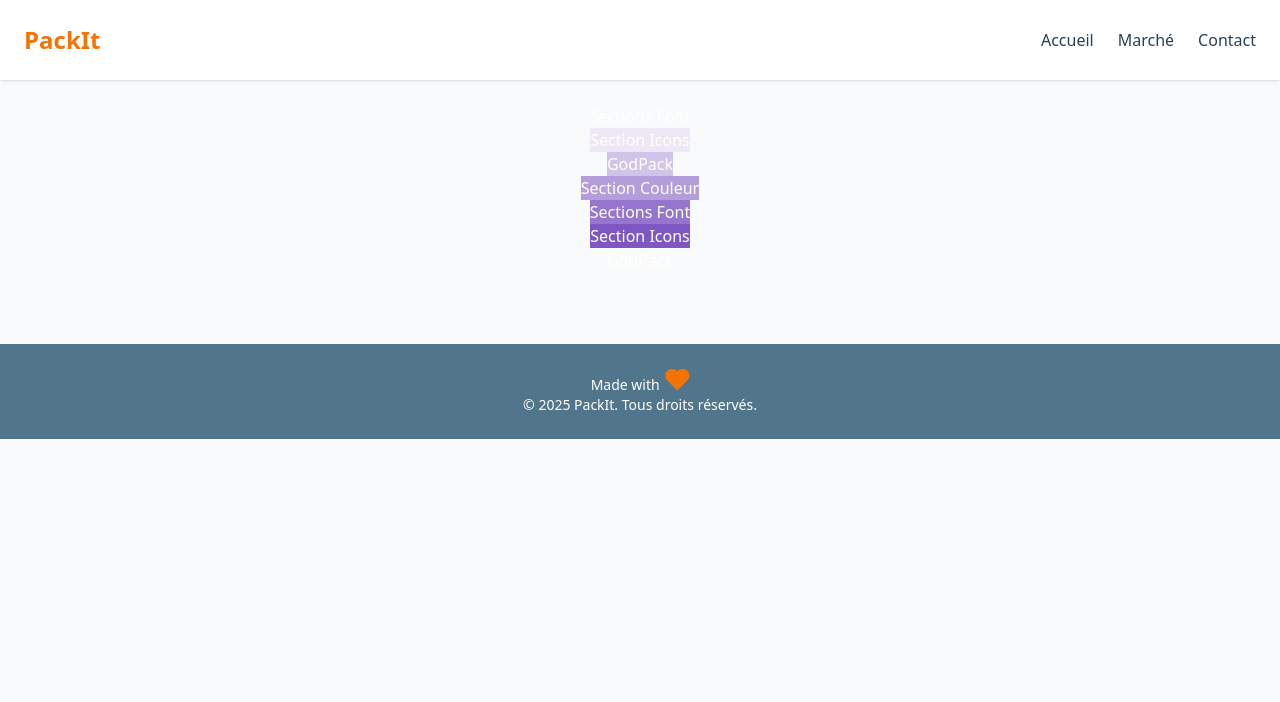
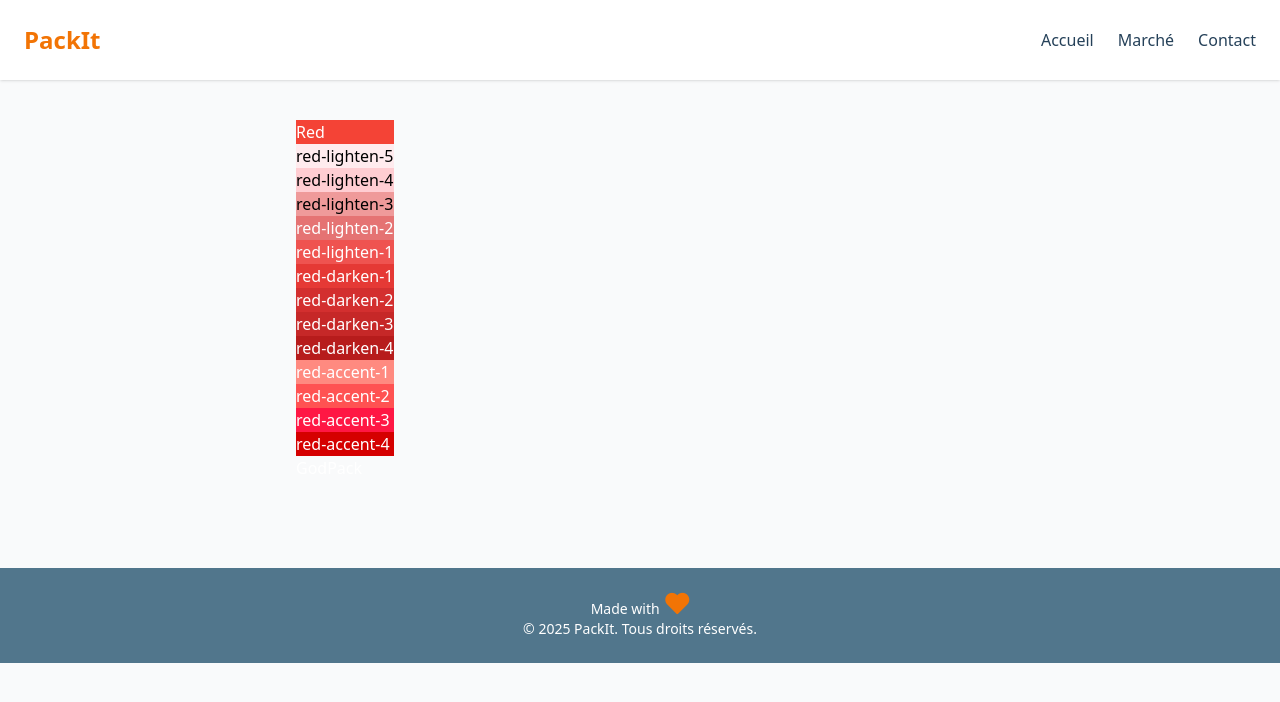
Before and after one commit to ReadyToDevNow/NovaKit, a Vue app: page /Product in a window 1280 px wide. Shown: the top 702 px of the page. Built offline with nearby package versions, Linux system fonts and the light colour scheme.

Commit message:
feat(): picker color

```diff
--- a/src/components/ProductSheet.vue
+++ b/src/components/ProductSheet.vue
@@ -20,15 +20,80 @@
 -->
     <!-- Main content - 1 card per row -->
     <main class="p-6 space-y-6 max-w-3xl mx-auto">
-      <div class="flex flex-col items-center text-white">
-        <span></span>
-        <span class="bg-[#673AB7 ]">Sections Font</span>
+      <div class="flex flex-row p-4 items-center text-white">
+        <div class="flex flex-col mr-4">
+          <span class="bg-[#F44336]">Red</span>
+          <span class="bg-[#FFEBEE] text-black">red-lighten-5</span>
+          <span class="bg-[#FFCDD2] text-black">red-lighten-4</span>
+          <span class="bg-[#EF9A9A] text-black">red-lighten-3</span>
+          <span class="bg-[#E57373]">red-lighten-2</span>
+          <span class="bg-[#EF5350]">red-lighten-1</span>
+          <span class="bg-[#E53935]">red-darken-1</span>
+          <span class="bg-[#D32F2F]">red-darken-2</span>
+          <span class="bg-[#C62828]">red-darken-3</span>
+          <span class="bg-[#B71C1C]">red-darken-4</span>
+          <span class="bg-[#FF8A80]">red-accent-1</span>
+          <span class="bg-[#FF5252]">red-accent-2</span>
+          <span class="bg-[#FF1744]">red-accent-3</span>
+          <span class="bg-[#D50000]">red-accent-4</span>
+          <span>GodPack</span>
+        </div>
+        <!--
+        <div class="flex flex-col mr-4">
+          <span class="bg-[#673AB7]">Sections Font</span>
           <span class="bg-[#EDE7F6]">Section Icons</span>
           <span class="bg-[#D1C4E9]">GodPack</span>
           <span class="bg-[#B39DDB]">Section Couleur</span>
           <span class="bg-[#9575CD]">Sections Font</span>
           <span class="bg-[#7E57C2]">Section Icons</span>
           <span>GodPack</span>
+        </div>
+        <div class="flex flex-col mr-4">
+          <span class="bg-[#B2EBF2]">Sections Font</span>
+          <span class="bg-[#80DEEA]">Section Icons</span>
+          <span class="bg-[#4DD0E1]">GodPack</span>
+          <span class="bg-[#26C6DA]">Section Couleur</span>
+          <span class="bg-[#00ACC1]">Sections Font</span>
+          <span class="bg-[#0097A7]">Section Icons</span>
+          <span>GodPack</span>
+        </div>
+        <div class="flex flex-col mr-4">
+          <span class="bg-[#B2DFDB]">Sections Font</span>
+          <span class="bg-[#80CBC4]">Section Icons</span>
+          <span class="bg-[#4DB6AC]">GodPack</span>
+          <span class="bg-[#26A69A]">Section Couleur</span>
+          <span class="bg-[#00897B]">Sections Font</span>
+          <span class="bg-[#00796B]">Section Icons</span>
+          <span>GodPack</span>
+        </div>
+        <div class="flex flex-col mr-4">
+          <span class="bg-[#B2DFDB]">Sections Font</span>
+          <span class="bg-[#80CBC4]">Section Icons</span>
+          <span class="bg-[#4DB6AC]">GodPack</span>
+          <span class="bg-[#26A69A]">Section Couleur</span>
+          <span class="bg-[#00897B]">Sections Font</span>
+          <span class="bg-[#00796B]">Section Icons</span>
+          <span>GodPack</span>
+        </div>
+        <div class="flex flex-col mr-4">
+          <span class="bg-[#B2DFDB]">Sections Font</span>
+          <span class="bg-[#80CBC4]">Section Icons</span>
+          <span class="bg-[#4DB6AC]">GodPack</span>
+          <span class="bg-[#26A69A]">Section Couleur</span>
+          <span class="bg-[#00897B]">Sections Font</span>
+          <span class="bg-[#00796B]">Section Icons</span>
+          <span>GodPack</span>
+        </div>
+        <div class="flex flex-col mr-4">
+          <span class="bg-[#B2DFDB]">Sections Font</span>
+          <span class="bg-[#80CBC4]">Section Icons</span>
+          <span class="bg-[#4DB6AC]">GodPack</span>
+          <span class="bg-[#26A69A]">Section Couleur</span>
+          <span class="bg-[#00897B]">Sections Font</span>
+          <span class="bg-[#00796B]">Section Icons</span>
+          <span>GodPack</span>
+        </div>
+         -->
       </div>
     </main>
 
```
Lines whose indentation alone changed are shown as unchanged.
